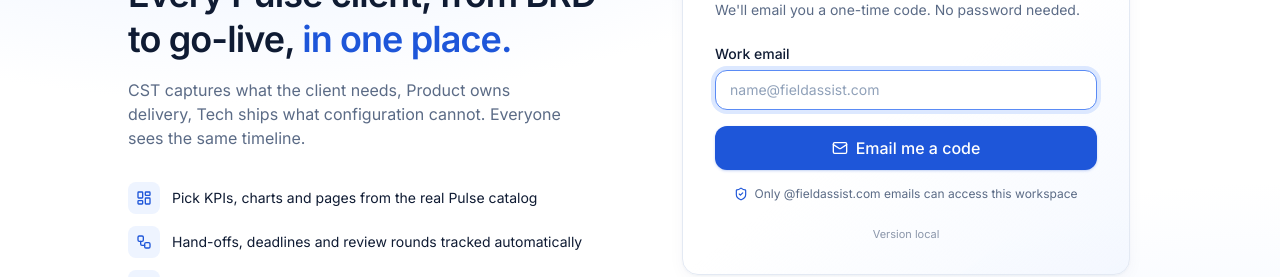
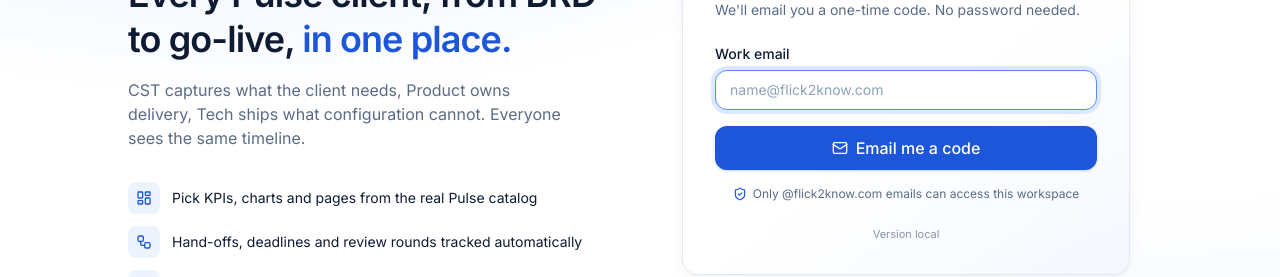
Before and after one commit to LazyProgrammer112233/Pulse-client-delivery, a Next.js app: page /login in a window 1280 px wide. Shown: the part 297-574 px from the top of the page. Built offline with nearby package versions, Linux system fonts and the light colour scheme; no server answers.

Commit message:
Go back to @flick2know.com work emails
Co-Authored-By: Claude Opus 5.5 (1M context) <noreply@anthropic.com>
Claude-Session: https://claude.ai/code/session_01CwztfHAxJopHnPvj1bfRop

```diff
--- a/src/app/(app)/admin/users/actions.ts
+++ b/src/app/(app)/admin/users/actions.ts
@@ -17,7 +17,7 @@ export async function addUser(_: AdminState, formData: FormData): Promise<AdminS
   const name = String(formData.get("name") ?? "").trim() || null;
   const team = String(formData.get("team") ?? "") as Team;
   const isAdmin = formData.get("isAdmin") === "on";
-  if (!isWorkEmail(email)) return { error: "Use a @fieldassist.com work email." };
+  if (!isWorkEmail(email)) return { error: "Use a @flick2know.com work email." };
   if (!TEAM_IDS.includes(team)) return { error: "Pick a team." };
   const [existing] = await db.select().from(schema.users).where(eq(schema.users.email, email)).limit(1);
   if (existing) return { error: `${email} already has access.` };
--- a/src/app/(app)/admin/users/page.tsx
+++ b/src/app/(app)/admin/users/page.tsx
@@ -18,7 +18,7 @@ export default async function UsersPage() {
     <>
       <PageHeader
         title="Users and roles"
-        description="Everyone with a @fieldassist.com account can sign in. Set their team, make admins, or remove access."
+        description="Everyone with a @flick2know.com account can sign in. Set their team, make admins, or remove access."
       />
       <AddUserForm />
       <div className="mt-6 overflow-x-auto rounded-2xl border border-line bg-white">
--- a/src/auth.ts
+++ b/src/auth.ts
@@ -15,7 +15,7 @@ export const isMicrosoftConfigured = !!(
 );
 
 const providers: Provider[] = [
-  // Primary sign-in: a 6-digit code emailed to a @fieldassist.com address
+  // Primary sign-in: a 6-digit code emailed to a @flick2know.com address
   Credentials({
     id: "email-otp",
     name: "Email code",
--- a/src/components/admin/add-user-form.tsx
+++ b/src/components/admin/add-user-form.tsx
@@ -23,7 +23,7 @@ export function AddUserForm() {
       <div className="mt-4 grid gap-3 md:grid-cols-[1.4fr_1fr_0.8fr_auto_auto] md:items-end">
         <div>
           <Label htmlFor="email">Work email</Label>
-          <Input id="email" name="email" type="email" required placeholder="name@fieldassist.com" />
+          <Input id="email" name="email" type="email" required placeholder="name@flick2know.com" />
         </div>
         <div>
           <Label htmlFor="name">Name</Label>
--- a/src/lib/domain.ts
+++ b/src/lib/domain.ts
@@ -1,5 +1,5 @@
 // Only this work domain can sign in. Kept in code so a stale Vercel variable can never override it.
-export const allowedDomain = "fieldassist.com";
+export const allowedDomain = "flick2know.com";
 
 export function isWorkEmail(email?: string | null) {
   if (!email) return false;
```
Also changed, not shown: 2 other files (tests, documents, lock files or other folders).
